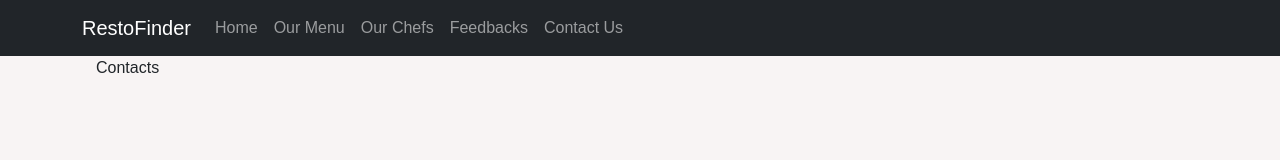
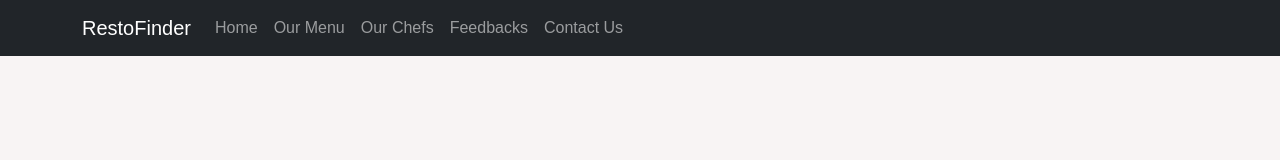
Before and after one commit to zeineb23/RestaurantApp, a React (Create React App) app: page /contact in a window 1280 px wide. Shown: the top 160 px of the page. Built offline with nearby package versions, Linux system fonts and the light colour scheme.

Commit message:
Add files via upload

```diff
--- a/src/Components/Contacts.js
+++ b/src/Components/Contacts.js
@@ -3,7 +3,7 @@ import React from "react";
 
 export default function Contacts() {
     return(
-        <div>Contacts</div>
+        <div></div>
     );
 
 }
```
